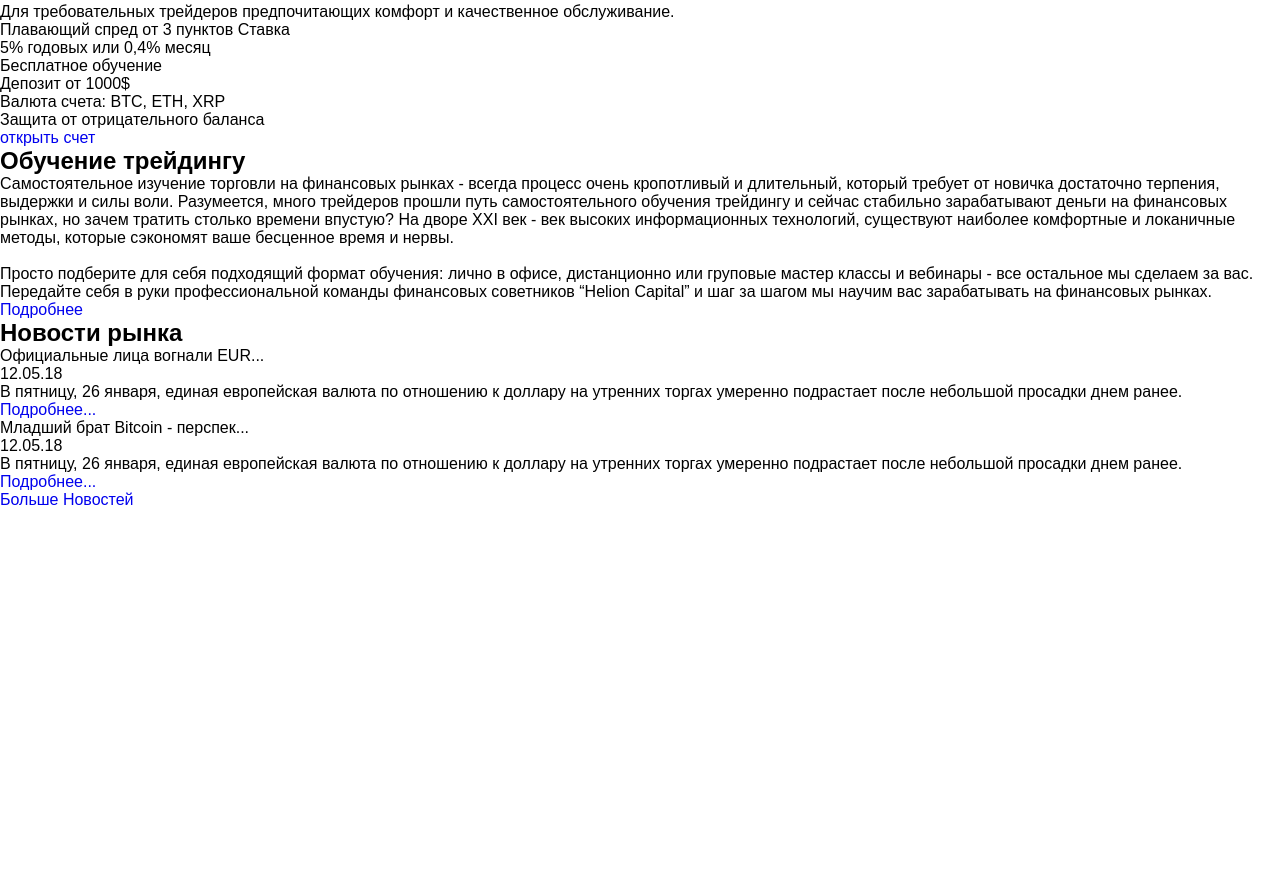
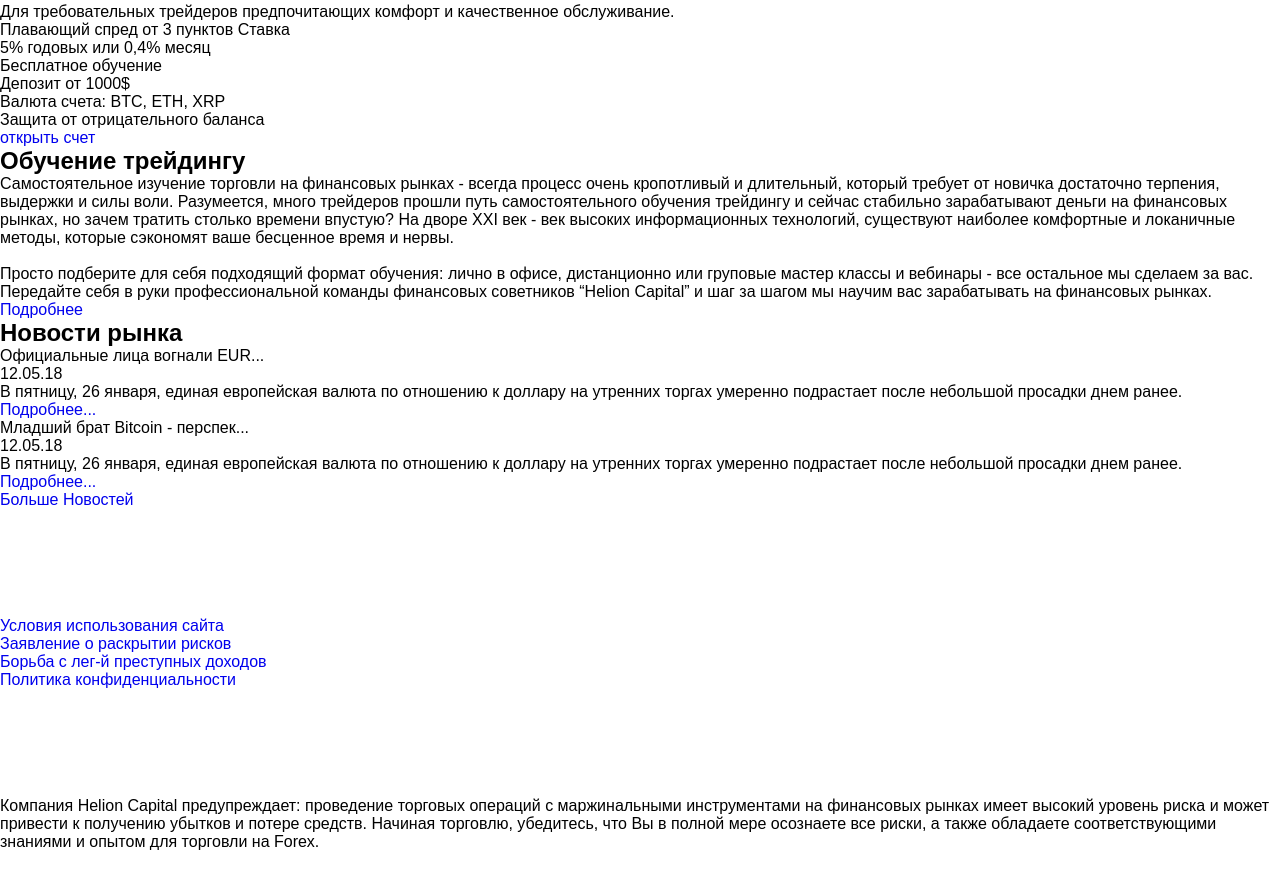
Before and after one commit to Delayload/Helion, a website: page src/pug/index.pug in a window 1280 px wide. Shown: the part 1372-2241 px from the top of the page. Before the commit the page ends 1989 px from the top, so only its background shows below. Drawn offline with nearby package versions, Linux system fonts and the light colour scheme; files that its build step writes are made by us from their sources; files whose address does not match are found by name.

Commit message:
added footer

```diff
--- a/src/pug/layout/main.pug
+++ b/src/pug/layout/main.pug
@@ -10,6 +10,6 @@ html(lang="ru")
   body
     include ../modules/header.pug
     block content
-
+    include ../modules/footer.pug
     block scripts
     script(src='js/mobile-menu.js')
--- /dev/null
+++ b/src/pug/modules/footer.pug
@@ -0,0 +1,34 @@
+footer.footer
+  .wrap
+    ul.footer__link-list
+      li.footer__link-item
+        a(href="#").footer__link Условия использования сайта
+      li.footer__link-item
+        a(href="#").footer__link Заявление о раскрытии рисков
+      li.footer__link-item
+        a(href="#").footer__link Борьба с лег-й преступных доходов
+      li.footer__link-item
+        a(href="#").footer__link Политика конфиденциальности
+    ul.footer__payment-list
+      li.footer__payment-list
+        a(href="#").footer__payment-list
+          img(src="", alt="")
+      li.footer__payment-list
+        a(href="#").footer__payment-list
+          img(src="", alt="")
+      li.footer__payment-list
+        a(href="#").footer__payment-list
+          img(src="", alt="")
+      li.footer__payment-list
+        a(href="#").footer__payment-list
+          img(src="", alt="")
+      li.footer__payment-list
+        a(href="#").footer__payment-list
+          img(src="", alt="")
+      li.footer__payment-list
+        a(href="#").footer__payment-list
+          img(src="", alt="")
+    .footer__about
+      p.footer__about-text Компания Helion Capital предупреждает: проведение торговых операций  с маржинальными инструментами на финансовых рынках имеет высокий уровень риска и может привести к получению убытков и потере средств. Начиная торговлю, убедитесь, что Вы в полной мере осознаете все риски, а также обладаете соответствующими знаниями и опытом для торговли на Forex.
+      a(href="#").footer__about-link
+        img(src="", alt="")
```
Also changed, not shown: src/index.html, 1 other file.
